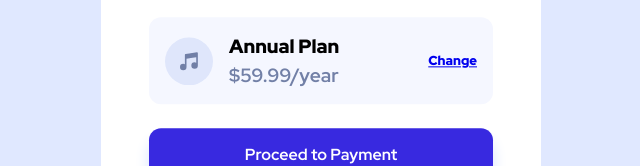
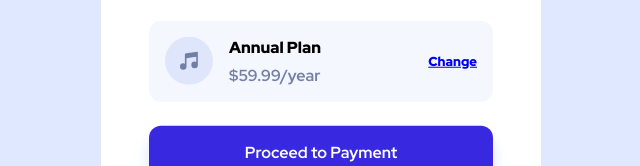
Before and after one commit to masrestu/order-summary-fm, a plain HTML site: page index.html in a window 1280 px wide. Shown: the part 456-622 px from the top of the page, 319-959 px from the left. Drawn offline with Linux system fonts and the light colour scheme.

Commit message:
plan info change font size

```diff
--- a/style.css
+++ b/style.css
@@ -153,10 +153,10 @@ main {
 	}
 
 	.plan-text * {
-		font-size: 1.2rem;
+		font-size: medium;
 	}
 
 	.plan-info {
-		padding-bottom: .2rem;
+		padding-bottom: .4rem;
 	}
 }
```
